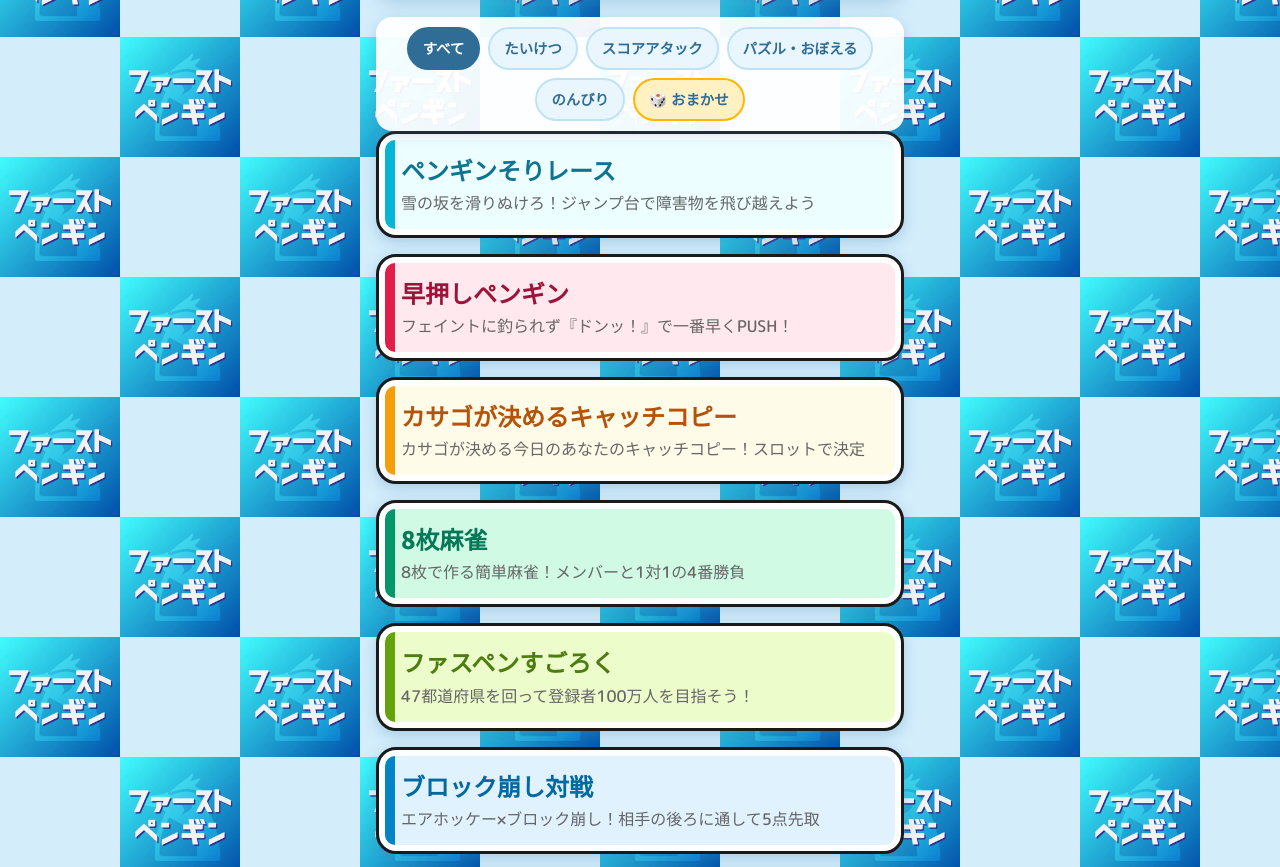
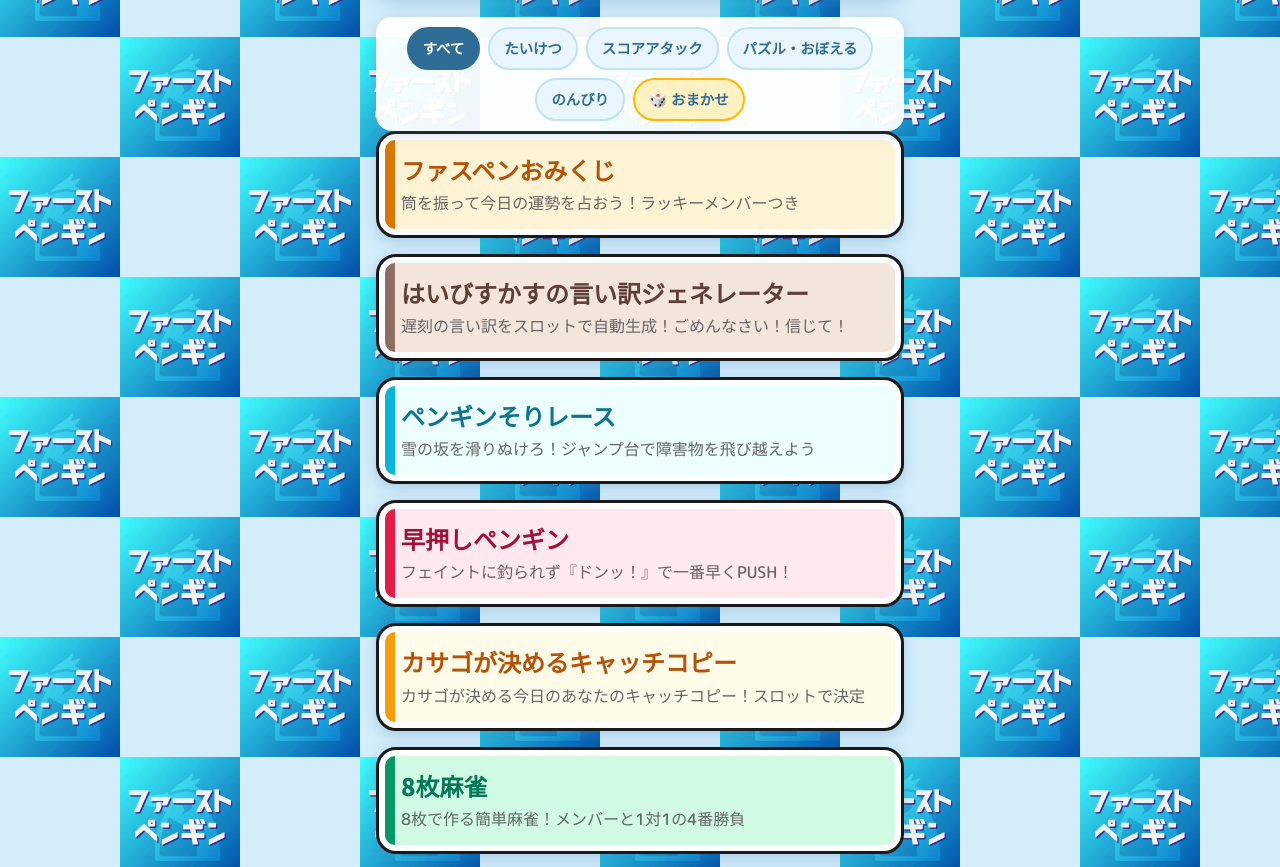
Before and after one commit to 1st-penguin1111/first-penguin-games, a plain HTML site: page games.html in a window 1280 px wide. Shown: the part 803-1670 px from the top of the page. Drawn offline with Linux system fonts and the light colour scheme; a web font is replaced by a local one.

Commit message:
Update games.html

```diff
--- a/games.html
+++ b/games.html
@@ -59,7 +59,7 @@ body{margin:0;min-height:100vh;font-family:"M PLUS Rounded 1c","Zen Maru Gothic"
 .card-20{--accent:#d946ef;background:#fae8ff}.card-20 h2{color:#a21caf}
 .card-21{--accent:#0284c7;background:#e0f2fe}.card-21 h2{color:#0369a1}
 .card-22{--accent:#65a30d;background:#ecfccb}.card-22 h2{color:#4d7c0f}
-.card-23{--accent:#059669;background:#d1fae5}.card-23 h2{color:#047857}.card-24{--accent:#f59e0b;background:#fefce8}.card-24 h2{color:#b45309}.card-25{--accent:#e11d48;background:#ffe8ee}.card-25 h2{color:#9f1239}.card-26{--accent:#06b6d4;background:#ecfeff}.card-26 h2{color:#0e7490}
+.card-23{--accent:#059669;background:#d1fae5}.card-23 h2{color:#047857}.card-24{--accent:#f59e0b;background:#fefce8}.card-24 h2{color:#b45309}.card-25{--accent:#e11d48;background:#ffe8ee}.card-25 h2{color:#9f1239}.card-26{--accent:#06b6d4;background:#ecfeff}.card-26 h2{color:#0e7490}.card-27{--accent:#8d6e63;background:#f3e5dc}.card-27 h2{color:#5d4037}.card-28{--accent:#d97706;background:#fff3d6}.card-28 h2{color:#b45309}
 footer{margin-top:28px}
 footer span{display:inline-block;background:rgba(255,255,255,.92);border-radius:999px;padding:6px 16px;font-size:.85em;color:#6b8ca3;box-shadow:0 2px 8px rgba(70,130,180,.25)}
 .back-link{display:inline-block;margin-top:28px;font-weight:700;color:#2f6d96;text-decoration:none;background:#fff;border-radius:999px;padding:10px 18px;box-shadow:0 2px 8px rgba(70,130,180,.25)}
@@ -96,6 +96,8 @@ footer span{display:inline-block;background:rgba(255,255,255,.92);border-radius:
 </div>
 <p class="progress-summary" id="progressSummary" hidden></p>
 <nav class="menu">
+<a class="card card-28" href="omikuji.html" data-cat="nonbiri" data-game="omikuji"><h2>ファスペンおみくじ</h2><p>筒を振って今日の運勢を占おう！ラッキーメンバーつき</p><span class="record"></span></a>
+<a class="card card-27" href="iwake.html" data-cat="nonbiri" data-game="iwake"><h2>はいびすかすの言い訳ジェネレーター</h2><p>遅刻の言い訳をスロットで自動生成！ごめんなさい！信じて！</p><span class="record"></span></a>
 <a class="card card-26" href="soriresu.html" data-cat="score" data-game="soriresu"><h2>ペンギンそりレース</h2><p>雪の坂を滑りぬけろ！ジャンプ台で障害物を飛び越えよう</p><span class="record"></span></a>
 <a class="card card-25" href="hayaoshi.html" data-cat="taiketsu" data-game="hayaoshi"><h2>早押しペンギン</h2><p>フェイントに釣られず『ドンッ！』で一番早くPUSH！</p><span class="record"></span></a>
 <a class="card card-24" href="catchcopy.html" data-cat="nonbiri" data-game="catchcopy"><h2>カサゴが決めるキャッチコピー</h2><p>カサゴが決める今日のあなたのキャッチコピー！スロットで決定</p><span class="record"></span></a>
```
